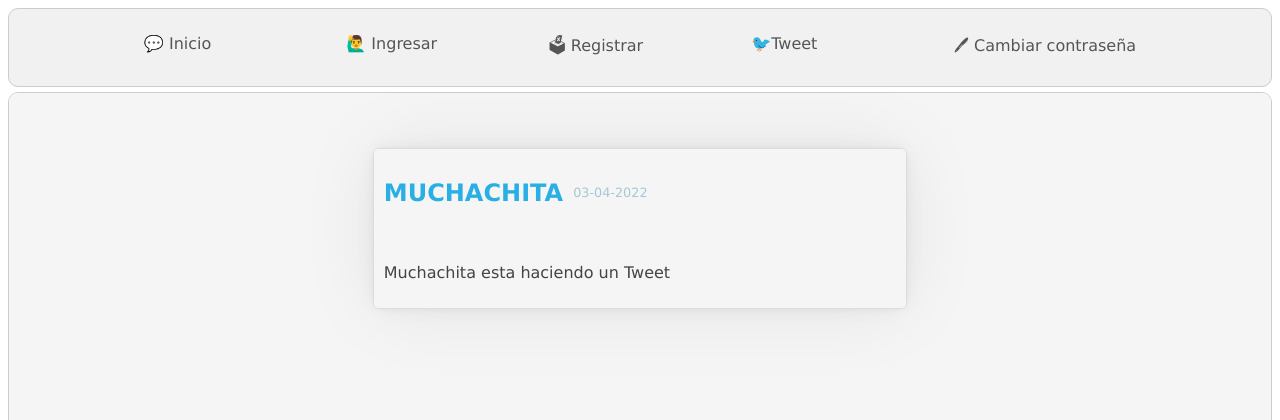
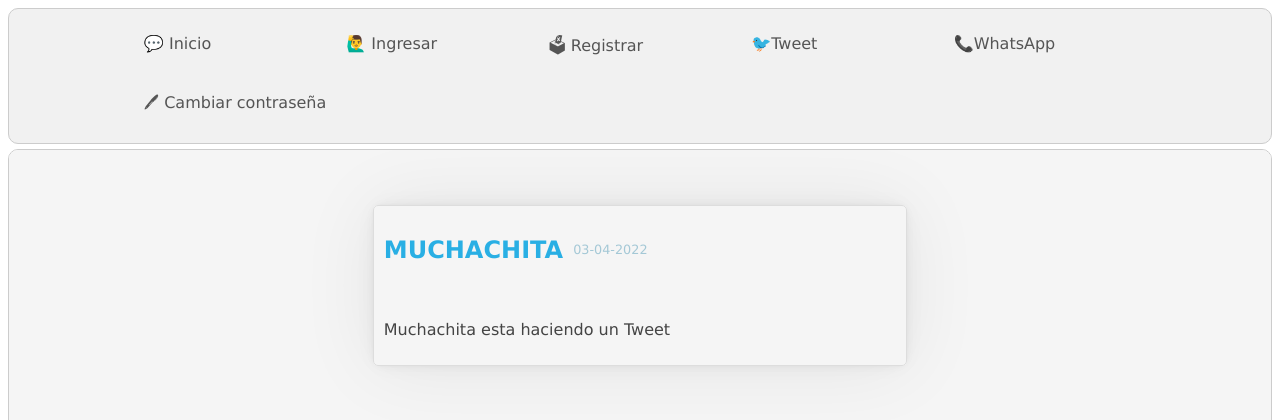
Before and after one commit to gerox-01/T1, a PHP site: page /index.php in a window 1280 px wide. Shown: the top 420 px of the page. Run offline with PHP 8.4, Linux system fonts and the light colour scheme.

Commit message:
url de whatsapp

```diff
--- a/Tweet/nav.php
+++ b/Tweet/nav.php
@@ -25,6 +25,9 @@
                 <a href="tweet.php">🐦Tweet</a>
             </div>
             <div>
+                <a href="../WhatsApp/index.php">📞WhatsApp</a>
+            </div>
+            <div>
                 <a href="./restorepassword.php">🖊 Cambiar contraseña</a>
             </div>
         </div>
```
